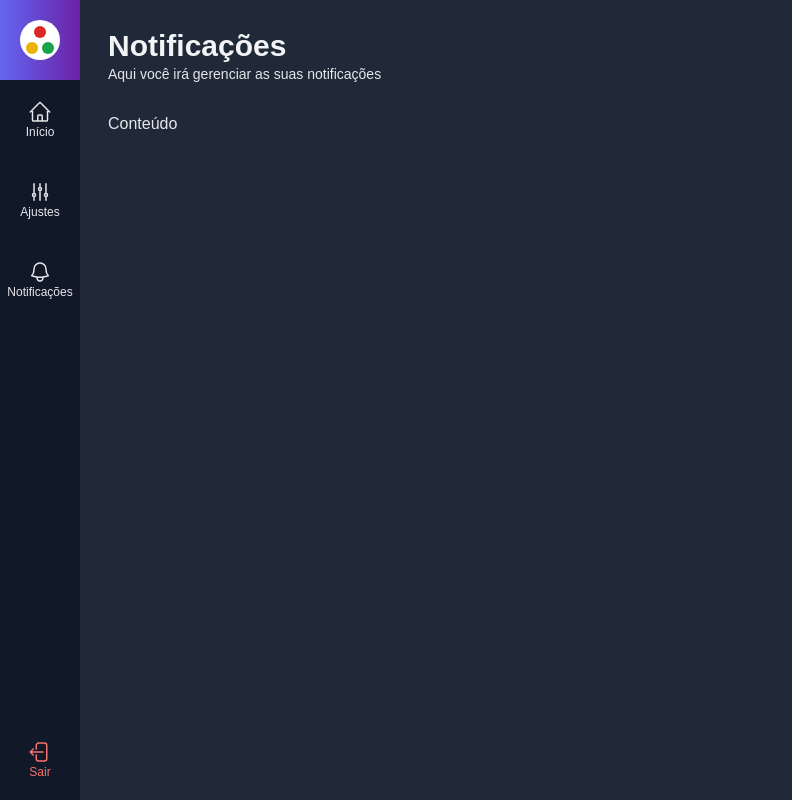
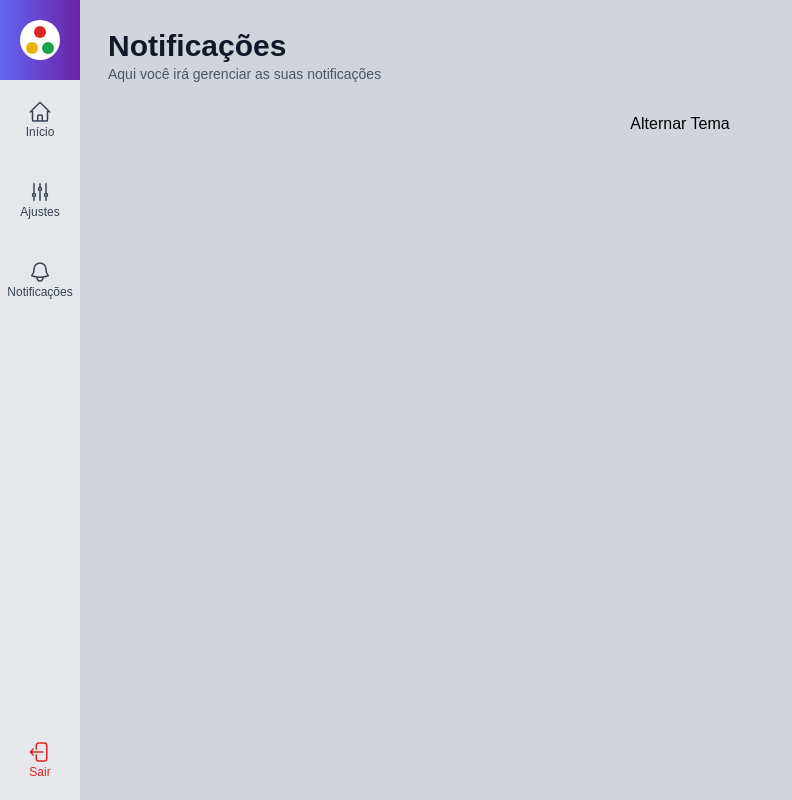
Before and after one commit to dauid64/admin_template, a Next.js app: page /notificacoes in a window 1280 px wide. Shown: the whole page, without its empty margins (0-792 px from the left). Built offline with nearby package versions, Linux system fonts and the light colour scheme.

Commit message:
add: context API

```diff
--- a/src/components/template/Layout.tsx
+++ b/src/components/template/Layout.tsx
@@ -1,6 +1,7 @@
 import SideMenu from "./SideMenu"
 import Header from "./Header"
 import Content from "./Content"
+import useAppData from "@/src/data/hook/useAppData"
 
 interface LayoutProps {
     title: string
@@ -9,8 +10,10 @@ interface LayoutProps {
 }
 
 export default function Layout(props: LayoutProps) {
+    const ctx = useAppData()
+
     return(
-        <div className="dark flex h-screen w-screen">
+        <div className={`${ctx.tema} flex h-screen w-screen`}>
             <SideMenu/>
             <div className="flex flex-col w-full p-7 bg-gray-300 dark:bg-gray-800">
                 <Header title={props.title} subtitle={props.subtitle}/>
--- /dev/null
+++ b/src/data/context/AppContext.tsx
@@ -0,0 +1,30 @@
+import { createContext, useState } from "react";
+
+type Tema = 'dark' | ''
+
+interface AppContextProps {
+    tema?: Tema
+    alternarTema?: () => void
+}
+
+const AppContext = createContext<AppContextProps>({})
+
+export function AppProvider(props) {
+    const [tema, setTema] = useState<Tema>('')
+
+    function alternarTema() {
+        setTema(tema === '' ? 'dark' : '')
+    }
+
+    return (
+        <AppContext.Provider value={{
+            tema,
+            alternarTema
+        }}>
+            {props.children}
+        </AppContext.Provider>
+    )
+}
+
+export default AppContext
+export const AppConsumer = AppContext.Consumer
--- /dev/null
+++ b/src/data/hook/useAppData.ts
@@ -0,0 +1,6 @@
+import { useContext } from "react";
+import AppContext from "../context/AppContext";
+
+const useAppData = () => useContext(AppContext)
+
+export default useAppData
--- a/src/pages/_app.tsx
+++ b/src/pages/_app.tsx
@@ -1,6 +1,11 @@
 import '../styles/globals.css'
 import type { AppProps } from 'next/app'
+import { AppProvider } from '../data/context/AppContext'
 
 export default function App({ Component, pageProps }: AppProps) {
-  return <Component {...pageProps} />
+  return (
+    <AppProvider>
+      <Component {...pageProps} />
+    </AppProvider>
+  )
 }
--- a/src/pages/notificacoes.tsx
+++ b/src/pages/notificacoes.tsx
@@ -1,9 +1,12 @@
 import Layout from "../components/template/Layout"
+import { AppConsumer } from "../data/context/AppContext"
+import useAppData from "../data/hook/useAppData"
 
 export default function Notifications() {
+  const ctx = useAppData()
   return (
     <Layout title="Notificações" subtitle="Aqui você irá gerenciar as suas notificações">
-      <h3>Conteúdo</h3>
+      <button onClick={ctx.alternarTema}>Alternar Tema</button>
     </Layout>
   )
 }
```
